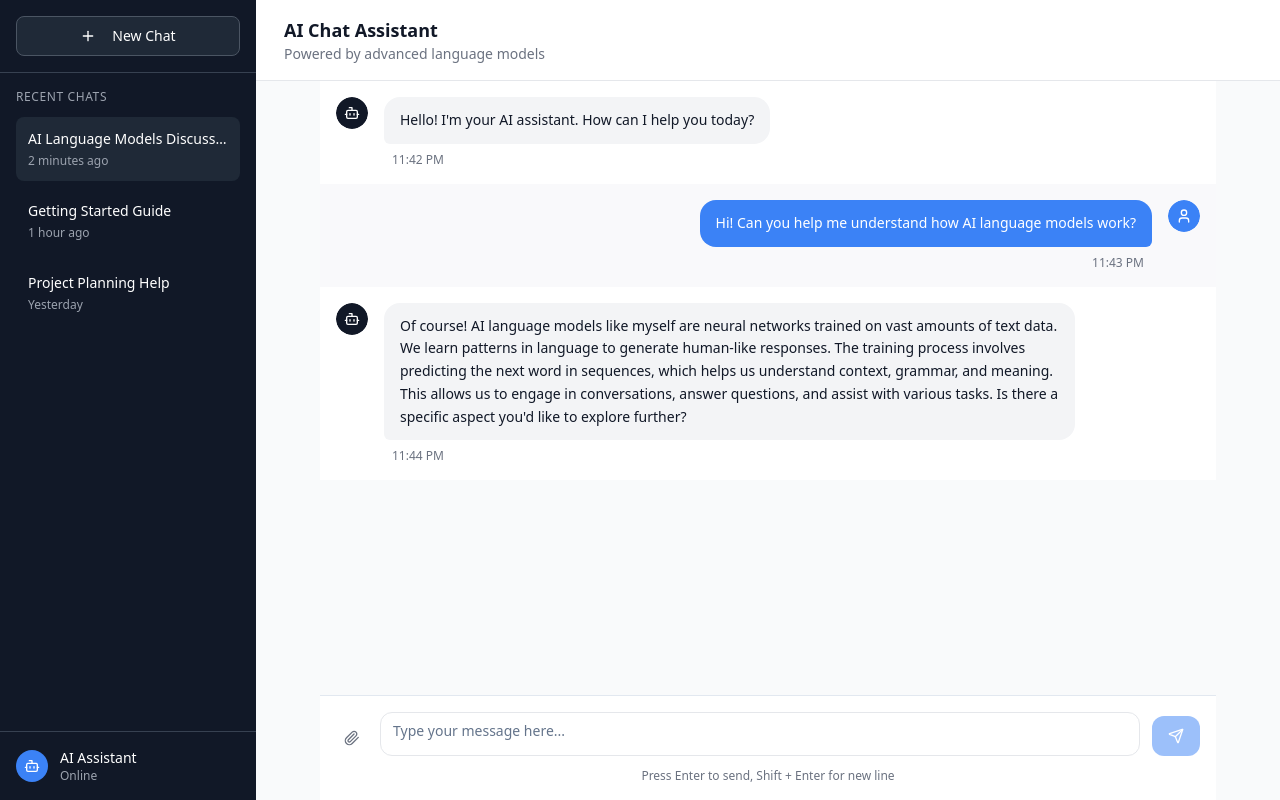
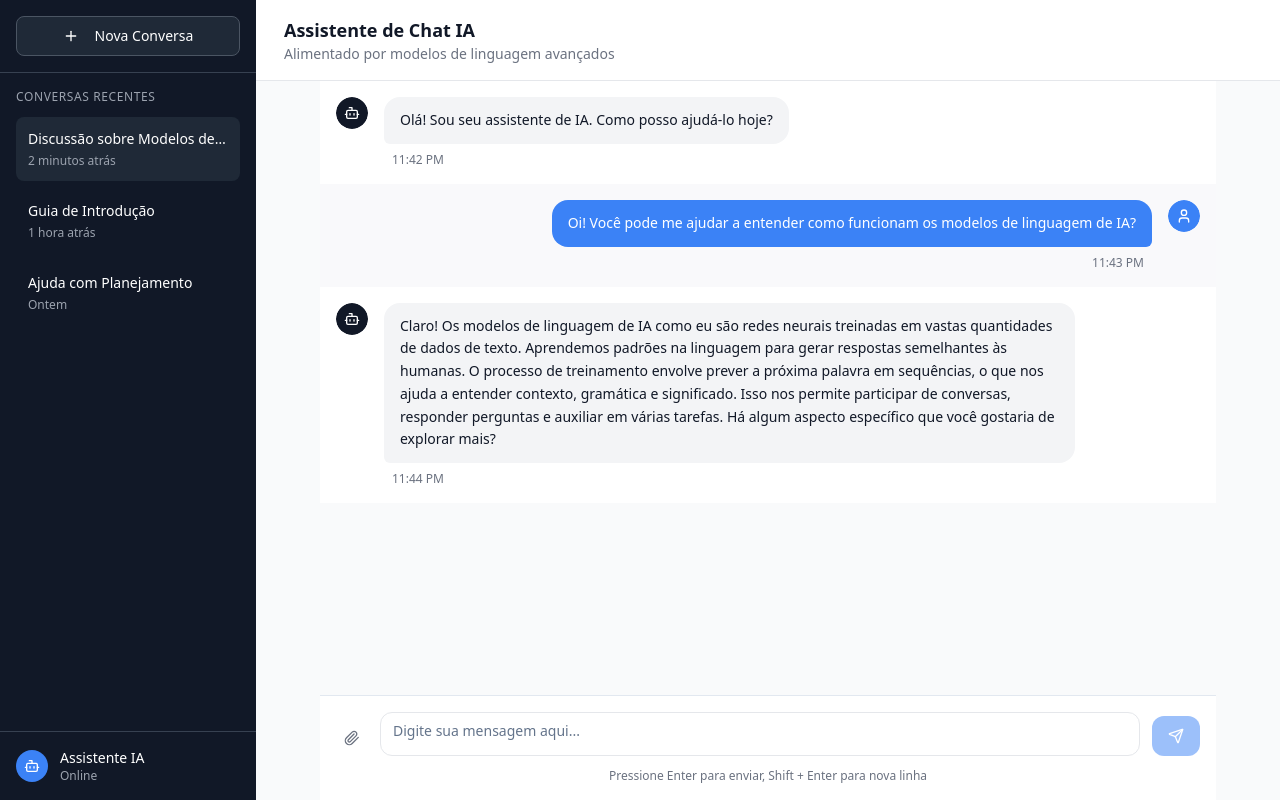
Before and after one commit to Danzinxit/iadanzin, a React (Vite) app: page / in a window 1280 px wide. Built offline with nearby package versions, Linux system fonts and the light colour scheme.

Commit message:
Traduzir para português
Traduzir a interface do usuário para o português.

```diff
--- a/src/components/MessageInput.tsx
+++ b/src/components/MessageInput.tsx
@@ -45,7 +45,7 @@ const MessageInput = ({ onSendMessage, disabled = false }: MessageInputProps) =>
               value={message}
               onChange={(e) => setMessage(e.target.value)}
               onKeyDown={handleKeyDown}
-              placeholder="Type your message here..."
+              placeholder="Digite sua mensagem aqui..."
               disabled={disabled}
               className="min-h-[44px] max-h-32 resize-none border-gray-200 focus:border-blue-500 focus:ring-blue-500 rounded-xl pr-12"
               rows={1}
@@ -62,7 +62,7 @@ const MessageInput = ({ onSendMessage, disabled = false }: MessageInputProps) =>
         </div>
 
         <div className="text-xs text-gray-500 text-center">
-          Press Enter to send, Shift + Enter for new line
+          Pressione Enter para enviar, Shift + Enter para nova linha
         </div>
       </form>
     </div>
--- a/src/components/TypingIndicator.tsx
+++ b/src/components/TypingIndicator.tsx
@@ -19,7 +19,7 @@ const TypingIndicator = () => {
             <div className="w-2 h-2 bg-gray-400 rounded-full animate-pulse" style={{ animationDelay: '0.2s' }}></div>
             <div className="w-2 h-2 bg-gray-400 rounded-full animate-pulse" style={{ animationDelay: '0.4s' }}></div>
           </div>
-          <span className="text-sm text-gray-500 ml-2">AI is thinking...</span>
+          <span className="text-sm text-gray-500 ml-2">IA está pensando...</span>
         </div>
       </div>
     </div>
--- a/src/pages/Index.tsx
+++ b/src/pages/Index.tsx
@@ -17,19 +17,19 @@ const Index = () => {
   const [messages, setMessages] = useState<Message[]>([
     {
       id: '1',
-      content: "Hello! I'm your AI assistant. How can I help you today?",
+      content: "Olá! Sou seu assistente de IA. Como posso ajudá-lo hoje?",
       isUser: false,
       timestamp: new Date(Date.now() - 120000)
     },
     {
       id: '2',
-      content: "Hi! Can you help me understand how AI language models work?",
+      content: "Oi! Você pode me ajudar a entender como funcionam os modelos de linguagem de IA?",
       isUser: true,
       timestamp: new Date(Date.now() - 60000)
     },
     {
       id: '3',
-      content: "Of course! AI language models like myself are neural networks trained on vast amounts of text data. We learn patterns in language to generate human-like responses. The training process involves predicting the next word in sequences, which helps us understand context, grammar, and meaning. This allows us to engage in conversations, answer questions, and assist with various tasks. Is there a specific aspect you'd like to explore further?",
+      content: "Claro! Os modelos de linguagem de IA como eu são redes neurais treinadas em vastas quantidades de dados de texto. Aprendemos padrões na linguagem para gerar respostas semelhantes às humanas. O processo de treinamento envolve prever a próxima palavra em sequências, o que nos ajuda a entender contexto, gramática e significado. Isso nos permite participar de conversas, responder perguntas e auxiliar em várias tarefas. Há algum aspecto específico que você gostaria de explorar mais?",
       isUser: false,
       timestamp: new Date(Date.now() - 30000)
     }
@@ -57,11 +57,11 @@ const Index = () => {
     setMessages(prev => [...prev, userMessage]);
     setIsTyping(true);
 
-    // Simulate AI response delay
+    // Simula o delay de resposta da IA
     setTimeout(() => {
       const aiResponse: Message = {
         id: (Date.now() + 1).toString(),
-        content: "Thanks for your message! I'm a demo AI assistant. In a real implementation, this would connect to an actual AI service like OpenAI's GPT, Claude, or other language models to provide intelligent responses.",
+        content: "Obrigado pela sua mensagem! Sou um assistente de IA de demonstração. Em uma implementação real, isso se conectaria a um serviço de IA real como GPT da OpenAI, Claude ou outros modelos de linguagem para fornecer respostas inteligentes.",
         isUser: false,
         timestamp: new Date()
       };
@@ -74,7 +74,7 @@ const Index = () => {
   const startNewChat = () => {
     setMessages([{
       id: Date.now().toString(),
-      content: "Hello! I'm your AI assistant. How can I help you today?",
+      content: "Olá! Sou seu assistente de IA. Como posso ajudá-lo hoje?",
       isUser: false,
       timestamp: new Date()
     }]);
@@ -82,7 +82,7 @@ const Index = () => {
 
   return (
     <div className="flex h-screen bg-gray-50">
-      {/* Sidebar */}
+      {/* Barra lateral */}
       <div className="w-64 bg-gray-900 text-white flex flex-col">
         <div className="p-4 border-b border-gray-700">
           <Button
@@ -90,26 +90,26 @@ const Index = () => {
             className="w-full bg-gray-800 hover:bg-gray-700 text-white border border-gray-600 rounded-lg"
           >
             <Plus size={16} className="mr-2" />
-            New Chat
+            Nova Conversa
           </Button>
         </div>
 
         <div className="flex-1 overflow-y-auto p-4">
           <div className="space-y-2">
             <div className="text-xs text-gray-400 uppercase tracking-wider font-medium mb-3">
-              Recent Chats
+              Conversas Recentes
             </div>
             <div className="p-3 bg-gray-800 rounded-lg cursor-pointer hover:bg-gray-700 transition-colors">
-              <div className="text-sm font-medium truncate">AI Language Models Discussion</div>
-              <div className="text-xs text-gray-400 mt-1">2 minutes ago</div>
+              <div className="text-sm font-medium truncate">Discussão sobre Modelos de IA</div>
+              <div className="text-xs text-gray-400 mt-1">2 minutos atrás</div>
             </div>
             <div className="p-3 rounded-lg cursor-pointer hover:bg-gray-800 transition-colors">
-              <div className="text-sm font-medium truncate">Getting Started Guide</div>
-              <div className="text-xs text-gray-400 mt-1">1 hour ago</div>
+              <div className="text-sm font-medium truncate">Guia de Introdução</div>
+              <div className="text-xs text-gray-400 mt-1">1 hora atrás</div>
             </div>
             <div className="p-3 rounded-lg cursor-pointer hover:bg-gray-800 transition-colors">
-              <div className="text-sm font-medium truncate">Project Planning Help</div>
-              <div className="text-xs text-gray-400 mt-1">Yesterday</div>
+              <div className="text-sm font-medium truncate">Ajuda com Planejamento</div>
+              <div className="text-xs text-gray-400 mt-1">Ontem</div>
             </div>
           </div>
         </div>
@@ -120,29 +120,29 @@ const Index = () => {
               <Bot size={16} />
             </div>
             <div>
-              <div className="text-sm font-medium">AI Assistant</div>
+              <div className="text-sm font-medium">Assistente IA</div>
               <div className="text-xs text-gray-400">Online</div>
             </div>
           </div>
         </div>
       </div>
 
-      {/* Main Chat Area */}
+      {/* Área principal do chat */}
       <div className="flex-1 flex flex-col">
-        {/* Header */}
+        {/* Cabeçalho */}
         <div className="bg-white border-b border-gray-200 p-4 flex items-center justify-between">
           <div className="flex items-center space-x-3">
             <Button variant="ghost" size="sm" className="md:hidden">
               <Menu size={20} />
             </Button>
             <div>
-              <h1 className="text-lg font-semibold text-gray-900">AI Chat Assistant</h1>
-              <p className="text-sm text-gray-500">Powered by advanced language models</p>
+              <h1 className="text-lg font-semibold text-gray-900">Assistente de Chat IA</h1>
+              <p className="text-sm text-gray-500">Alimentado por modelos de linguagem avançados</p>
             </div>
           </div>
         </div>
 
-        {/* Messages */}
+        {/* Mensagens */}
         <div className="flex-1 overflow-y-auto">
           <div className="max-w-4xl mx-auto">
             {messages.map((message) => (
@@ -158,7 +158,7 @@ const Index = () => {
           </div>
         </div>
 
-        {/* Input */}
+        {/* Entrada de texto */}
         <div className="max-w-4xl mx-auto w-full">
           <MessageInput
             onSendMessage={handleSendMessage}
```
